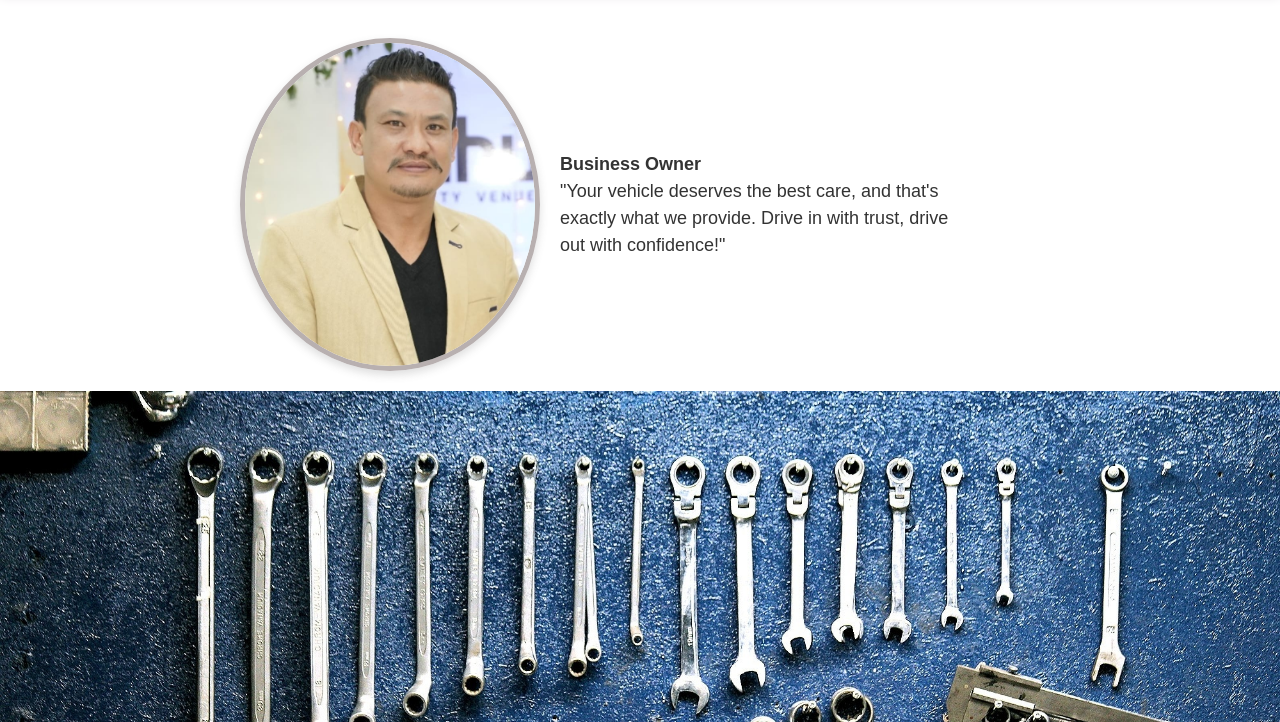
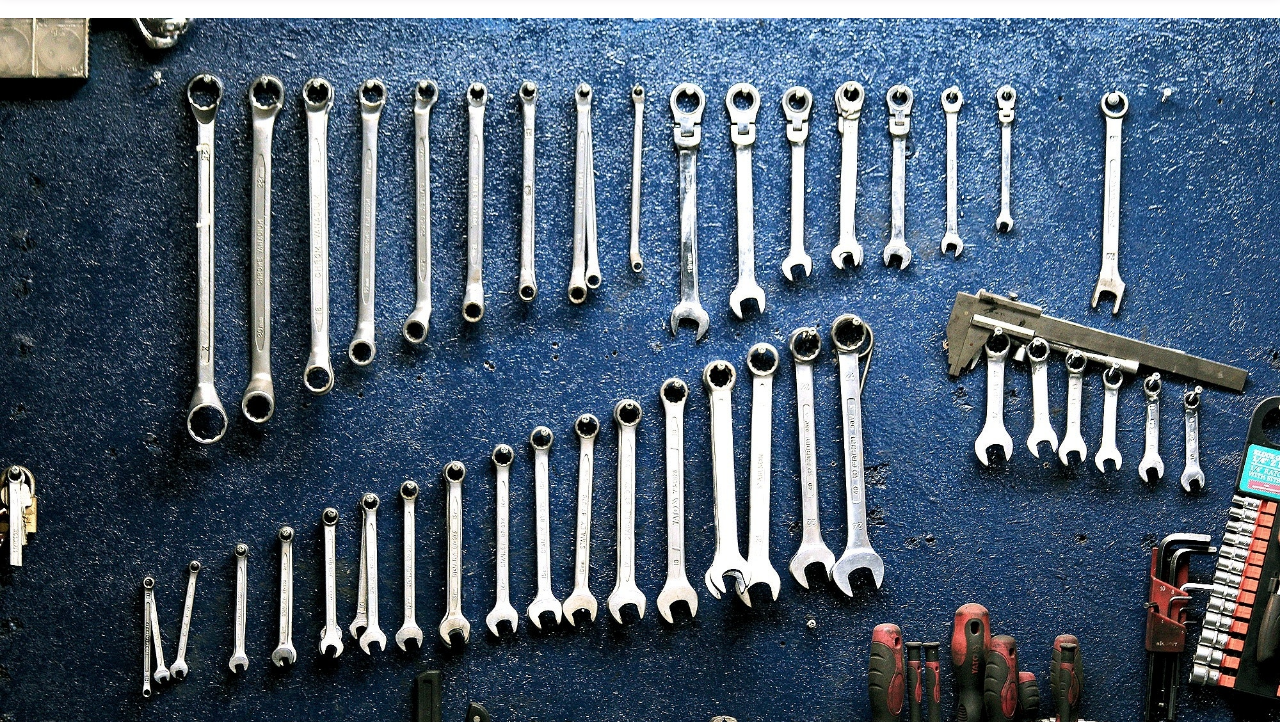
Before and after one commit to Utsav-Khadgi/Sk-Website, a plain HTML site: page index.html in a window 1280 px wide. Shown: the part 78-800 px from the top of the page. Drawn offline with Linux system fonts and the light colour scheme.

Commit message:
reverted with no iamge

```diff
--- a/index.html
+++ b/index.html
@@ -74,7 +74,7 @@
     <br>
     <br>
     <br>
-    <div class="owner-section">
+    <!-- <div class="owner-section">
       <div class="image-container">
           <img src="ig/Supid khadgi.jpg" alt="Business Image">
       </div>
@@ -82,7 +82,7 @@
           <p><strong>Business Owner </strong></p>
           <p>"Your vehicle deserves the best care, and that's exactly what we provide. Drive in with trust, drive out with confidence!"</p>
       </div>
-  </div>
+  </div> -->
 
 
 
```
